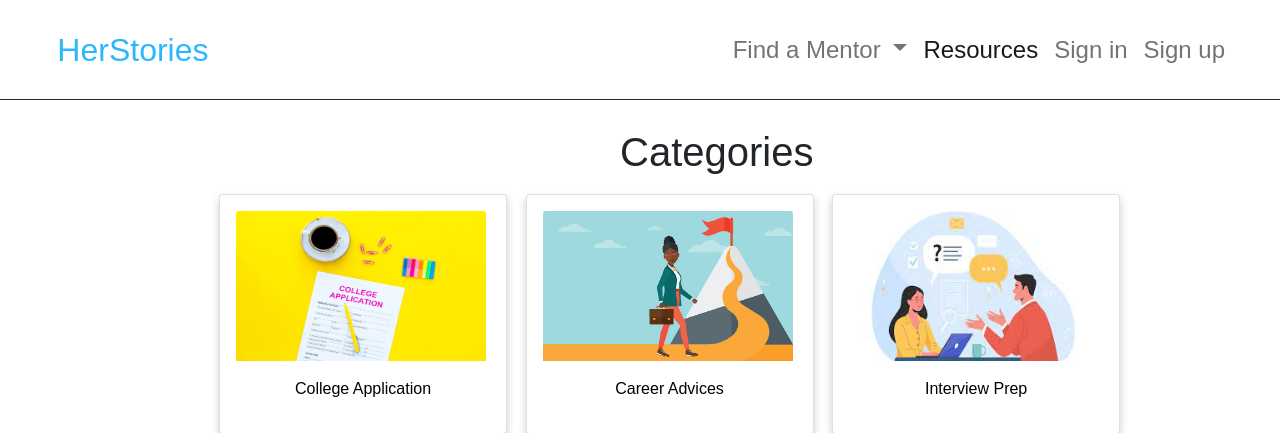
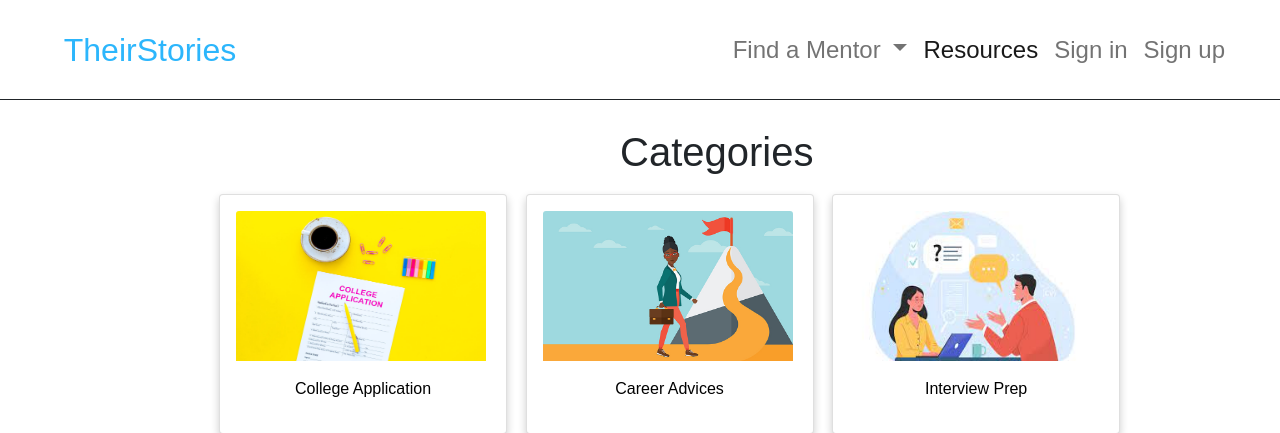
Before and after one commit to shitalwaters/TheirStories, a Django app: page /categories/ in a window 1280 px wide; the page is wider, and only the part inside the window is pictured. Shown: the top 433 px of that part. Run offline with Django 3.2, Linux system fonts and the light colour scheme; some libraries are stand-ins or nearby versions.

Commit message:
Fix navbar

```diff
--- a/coolkats_app/templates/coolkats_app/navbar.html
+++ b/coolkats_app/templates/coolkats_app/navbar.html
@@ -1,6 +1,6 @@
 <nav class="navbar navbar-expand-lg navbar-light fixed-top border-bottom border-dark" style="background:white;">
     <div class="container-fluid">
-    <a class="navbar-brand" href="/"><span id="webname">HerStories</span></a>
+    <a class="navbar-brand" href="/"><span id="webname">TheirStories</span></a>
 
     <div class="navbar-nav ms-auto links">
         <ul class="navbar-nav me-auto mb-2 mb-lg-0">
```
